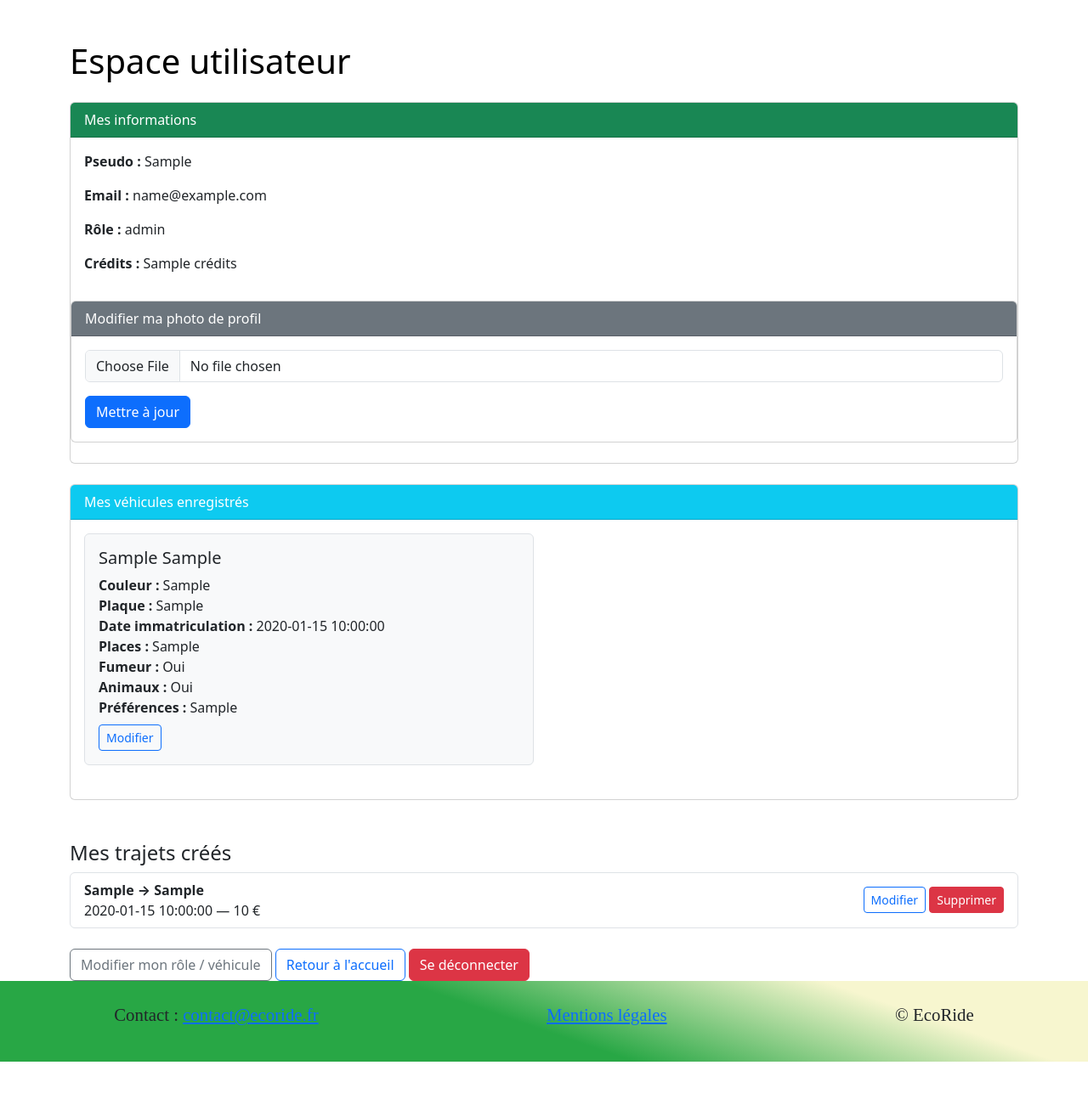
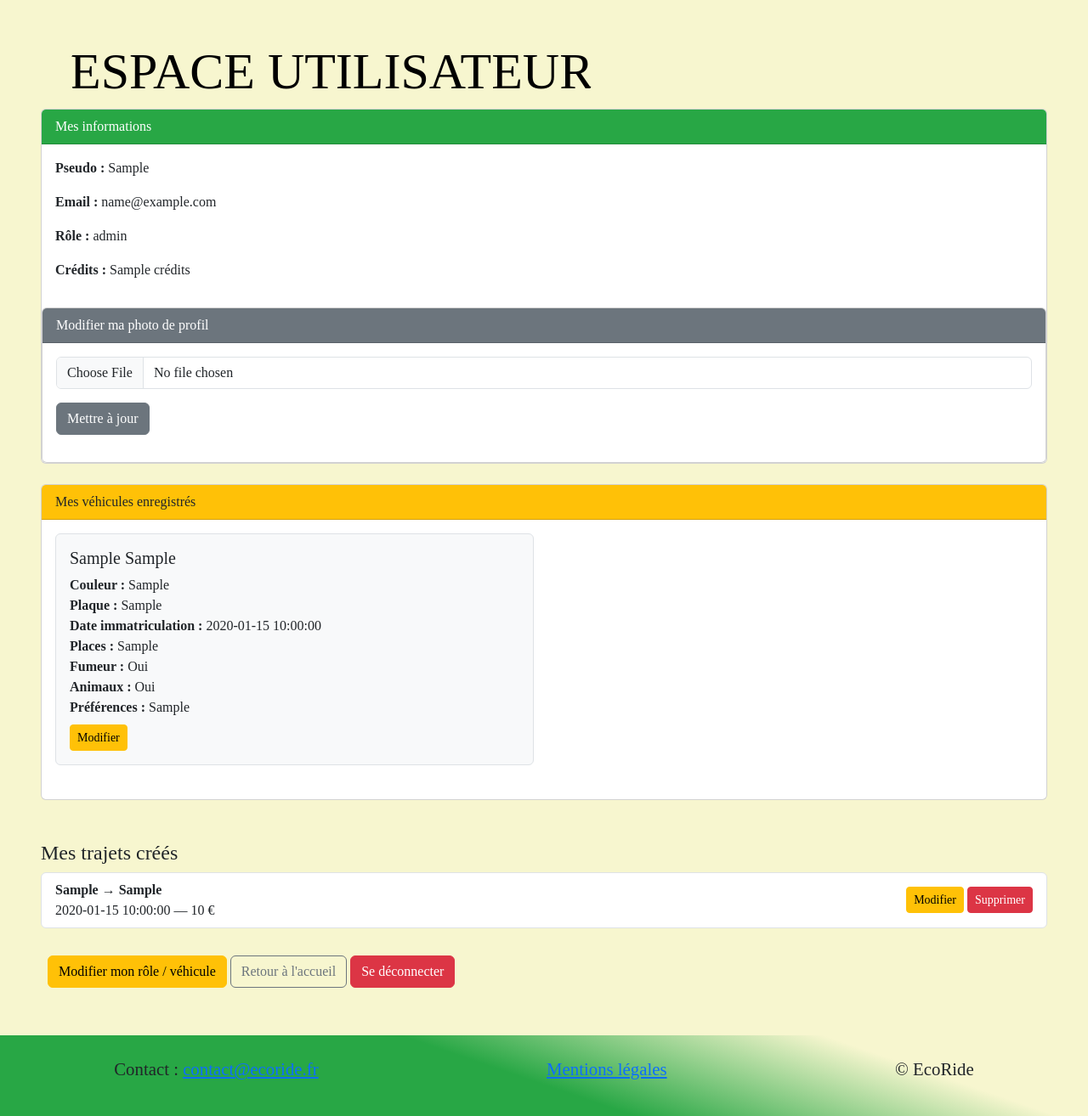
Before and after one commit to yoannfb/ecf-ecoride, a PHP site: page /espace_utilisateur.php in a window 1280 px wide. Shown: the part 56-1370 px from the top of the page at 85% size. Before the commit the page ends 1306 px from the top, so only its background shows below. Run offline with PHP 8.4, Linux system fonts and the light colour scheme; the visitor is signed in with stand-in values (Sample User, id 1); tables that the repository leaves empty or names only in its code hold one stand-in row (values such as "Sample post").

Commit message:
MAJ espace utilisateur

```diff
--- a/espace_utilisateur.php
+++ b/espace_utilisateur.php
@@ -1,3 +1,70 @@
+<style>
+    .user {
+        background-color: #F7F6CF;
+        font-family: EB Garamond;
+    }
+    .container {
+        max-width: 1600px;
+        margin: 0 auto ;
+        padding: 0 20px 0;
+    }
+    h1 {
+        text-transform: uppercase;
+        color: black;
+        font-weight: 900;
+        color: transparent;
+        font-size: 0px;
+    }
+    h1 span {
+        display: inline-block;
+        position: relative;
+        overflow: hidden;
+        font-size: clamp(20px, 8vw, 60px);
+        border-radius: 30px;
+    }
+    h1 span::after {
+        content:"";
+        display: block;
+        position: absolute;
+        width: 100%;
+        height: 100%;
+        top: 0;
+        left: 0;
+        transform: translateX(-100%);
+        background: rgba(40, 167, 69, 1);
+    }
+    h1:nth-child(1) {
+        font-weight: 300;
+        animation: txt-appearance 0s 1s
+        forwards;
+    }
+    h1:nth-child(1) span::after {
+        background: rgba(40, 167, 69, 1);
+        animation: slide-in 0.75s ease-out forwards,
+        slide-out 0.75s 1s ease-out forwards;
+    }
+    @keyframes slide-in {
+        100% {
+            transform: translateX(0%);
+        }
+    }
+    @keyframes slide-out {
+        100% {
+            transform: translateX(100%);
+        }
+    }
+    @keyframes txt-appearance {
+        100% {
+            color: black;
+        }
+    }
+
+    .info {
+        background: rgba(40, 167, 69, 1)!important;
+        color: white!important;
+    }
+</style>
+
 <?php
 session_start();
 require_once 'includes/header.php';
@@ -50,12 +117,19 @@ $vehicules = $stmt2->fetchAll();
         <button type="button" class="btn-close" data-bs-dismiss="alert" aria-label="Fermer"></button>
     </div>
 <?php endif; ?>
-<div class="container mt-5">
-    <h1 class="mb-4">Espace utilisateur</h1>
+<div class="user p-5">
+    <div class="container">
+        <h1>
+            <span>
+                Espace utilisateur
+            </span>
+        </h1>
+    </div>
+
 
     <!-- Infos utilisateur -->
     <div class="card mb-4">
-        <div class="card-header bg-success text-white">
+        <div class="card-header info">
             Mes informations
         </div>
         <div class="card-body">
@@ -64,7 +138,7 @@ $vehicules = $stmt2->fetchAll();
             <p><strong>Rôle :</strong> <?= htmlspecialchars($user['role']) ?></p>
             <p><strong>Crédits :</strong> <?= $user['credits'] ?> crédits</p>
         </div>
-        <div class="card mb-4">
+        <div class="card">
             <div class="card-header bg-secondary text-white">
                 Modifier ma photo de profil
             </div>
@@ -77,7 +151,7 @@ $vehicules = $stmt2->fetchAll();
                 <div class="mb-3">
                     <input type="file" name="photo" class="form-control" accept="image/*" required>
                 </div>
-                <button type="submit" class="btn btn-primary">Mettre à jour</button>
+                <button type="submit" class="btn btn-secondary">Mettre à jour</button>
                 </form>
             </div>
         </div>
@@ -85,7 +159,7 @@ $vehicules = $stmt2->fetchAll();
 
     <!-- Véhicules enregistrés -->
     <div class="card">
-        <div class="card-header bg-info text-white">
+        <div class="card-header bg-warning text-dark">
             Mes véhicules enregistrés
         </div>
         <div class="card-body">
@@ -104,7 +178,7 @@ $vehicules = $stmt2->fetchAll();
                                     <li><strong>Animaux :</strong> <?= $v['animaux'] ? 'Oui' : 'Non' ?></li>
                                     <li><strong>Préférences :</strong> <?= nl2br(htmlspecialchars($v['preferences_perso'])) ?></li>
                                 </ul>
-                                <a href="modifier_vehicule.php?id=<?= $v['id'] ?>" class="btn btn-sm btn-outline-primary mt-2">Modifier</a>
+                                <a href="modifier_vehicule.php?id=<?= $v['id'] ?>" class="btn btn-sm btn-warning mt-2">Modifier</a>
                             </div>
                         </div>
                     <?php endforeach; ?>
@@ -132,7 +206,7 @@ $vehicules = $stmt2->fetchAll();
                         <?= $trajet['date_depart'] ?> — <?= $trajet['prix'] ?> €
                     </div>
                     <div>
-                        <a href="modifier_trajet.php?id=<?= $trajet['id'] ?>" class="btn btn-sm btn-outline-primary">Modifier</a>
+                        <a href="modifier_trajet.php?id=<?= $trajet['id'] ?>" class="btn btn-sm btn-warning">Modifier</a>
                         <form action="supprimer_trajet.php" method="POST" class="d-inline" onsubmit="return confirm('Supprimer ce trajet ?');">
                             <input type="hidden" name="trajet_id" value="<?= $trajet['id'] ?>">
                             <button type="submit" class="btn btn-sm btn-danger">Supprimer</button>
@@ -147,12 +221,12 @@ $vehicules = $stmt2->fetchAll();
 
 
     <!-- Boutons utiles -->
-    <div class="mt-4">
+    <div class="mt-4 p-2">
         <?php if (in_array($user['role'], ['chauffeur', 'les-deux'])): ?>
         <a href="saisir_trajet.php" class="btn btn-success">Créer un trajet</a>
         <?php endif; ?>
-        <a href="utilisateur.php" class="btn btn-outline-secondary">Modifier mon rôle / véhicule</a>
-        <a href="index.php" class="btn btn-outline-primary">Retour à l'accueil</a>
+        <a href="utilisateur.php" class="btn btn-warning">Modifier mon rôle / véhicule</a>
+        <a href="index.php" class="btn btn-outline-secondary">Retour à l'accueil</a>
         <a href="logout.php" class="btn btn-danger">Se déconnecter</a>
     </div>
 </div>
```
